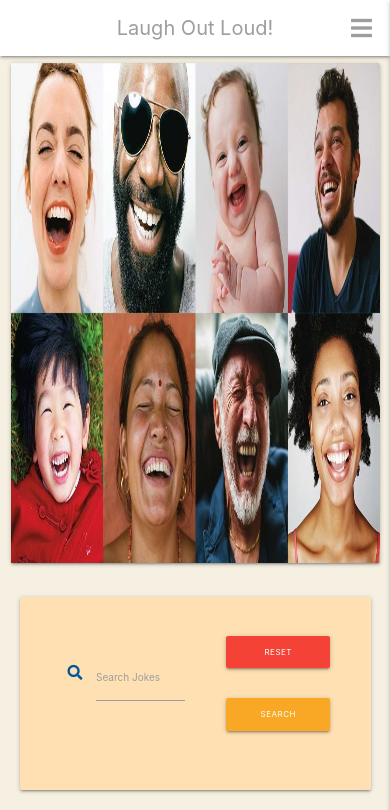
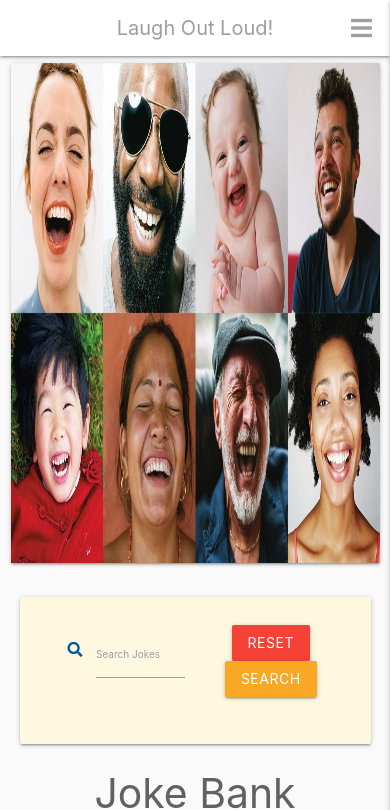
Before and after one commit to karzuin/jokes_library_MS3, a Flask app: page / in a window 390 px wide; the page is wider, and only the part inside the window is pictured. Shown: the top 810 px of that part. Run offline with Flask 2, Linux system fonts and the light colour scheme; the visitor is signed in with stand-in values (Sample User, id 1); a database or web service that is not in the repository returns one stand-in record (values such as "Sample title"); some libraries are stand-ins or nearby versions.

Commit message:
Added CSS and media queries for homepage

```diff
--- a/static/css/style.css
+++ b/static/css/style.css
@@ -1,5 +1,5 @@
 body {
-    background-color: rgb(245, 240, 226);
+    background-color: #fafafa;
 }
 
 nav ul a{
@@ -18,32 +18,36 @@ nav ul a{
 }
 
 .btn-small {
-    margin: 15px 0px 15px 15px;
+    margin: 10px;
 }
 
-.bookmark {
+/*.bookmark {
     margin: 15px;
 }
 
 .bookmark_edit {
     margin: 0px;
-}
+}*/
 
-#laughing-face {
+#counter {
     margin: 0px 10px 0px;
 }
 
-#frowning-face  {
-    margin: 0px 10px 0px;
+.social-links {
+    margin: 20px;
 }
 
 .social-links i {
     font-size: 30px;
 }
 
+.copyright {
+    padding-bottom: 20px;
+}
+
 /*-----MEDIA QUERIES-----*/
 
-@media only screen and (max-width: 414px) {
+@media only screen and (max-width: 325px) {
 
     #hero-text {
         font-size: 20px;
@@ -62,7 +66,173 @@ nav ul a{
         font-size: 10px;
     }
 
+    #edit {
+        padding: 0px;
+    }
+
+    #delete {
+        padding: 0px;
+    }
+
+    #face-icons {
+        margin-left: 50px;
+    }
+
     #counter {
-        margin-right: 5px;
+        margin-left: 15px;
     }
 }
+
+@media only screen and (min-width: 375px) {
+
+    #hero-text {
+        font-size: 20px;
+    }
+
+    .btn-small {
+        width: 80%;
+        font-size: 10px;
+    }
+
+    #fa-search {
+        font-size: 15px;
+    }
+
+    #searchbox {
+        font-size: 10px;
+    }
+
+    #edit {
+        padding: 0px;
+    }
+
+    #delete {
+        padding: 0px;
+    }
+
+    #face-icons {
+        margin-left: 70px;
+    }
+
+    #counter {
+        margin-left: 15px;
+    }
+
+}
+
+@media only screen and (min-width: 425px) {
+
+    #hero-text {
+        font-size: 20px;
+    }
+
+    .btn-small {
+        width: 80%;
+        font-size: 12px;
+    }
+
+    #fa-search {
+        font-size: 15px;
+    }
+
+    #searchbox {
+        font-size: 10px;
+    }
+
+    #edit {
+        padding: 0px;
+    }
+
+    #delete {
+        padding: 0px;
+    }
+
+    #face-icons {
+        margin-left: 90px;
+    }
+
+    #counter {
+        margin-left: 15px;
+    }
+
+}
+
+@media only screen and (min-width: 760px) {
+
+    #searchbox {
+        font-size: 20px;
+    }
+
+    #edit-delete {
+        margin-left: -30px;
+    }
+
+    #edit {
+        padding: 0px;
+    }
+
+    #delete {
+        padding: 0px;
+    }
+
+    #face-icons {
+        margin: 15px 0px 0px 30px;
+    }
+
+    #counter {
+        margin-left: 15px;
+    }
+
+}
+
+@media only screen and (min-width: 1020px) {
+
+    .btn-small {
+        width: 100%;
+    }
+
+    #edit-delete {
+        margin-left: -30px;
+    }
+
+    #edit {
+        padding: 0px;
+    }
+
+    #delete {
+        padding: 0px;
+    }
+
+    #face-icons {
+        margin: 15px 0px 0px 30px;
+    }
+
+    #counter {
+        margin-left: 15px;
+    }
+
+}
+
+@media only screen and (min-width: 1435px) {
+
+    #edit-delete {
+        margin-left: -30px;
+    }
+
+    #edit {
+        padding: 0px;
+    }
+
+    #delete {
+        padding: 0px;
+    }
+
+    #face-icons {
+        margin: 15px 0px 0px 30px;
+    }
+
+    #counter {
+        margin: 0px 20px 0px;
+    }
+
+}
--- a/templates/base.html
+++ b/templates/base.html
@@ -19,7 +19,7 @@
         <!--Main navbar-->
             <div class="navbar-fixed">
                 <nav>
-                    <div class="col s12 nav-wrapper white lighten-2">
+                    <div class="col s10 offsets-2 nav-wrapper white lighten-2">
                         <a href="{{ url_for('get_jokes') }}" class="brand-logo center grey-text" id="hero-text">Laugh Out Loud!</a>
                         <a href="#" data-target="mobile-demo" class="sidenav-trigger right grey-text "><i class="fas fa-bars"></i></a>
                         <ul class="right hide-on-med-and-down">
@@ -96,8 +96,8 @@
                 <i class="fab fa-youtube" aria-hidden="true"></i>
                 <span class="sr-only">YouTube</span></a>
         </div>
-        <div class="col s12 copyright text-grey center"><strong>Site is for educational purposes only &copy; Karen Yuen </strong><span id="copyright"></span></div>
     </div>
+    <div class="col s12 copyright text-grey center"><strong> &copy; Karen Yuen </strong><span id="copyright"></span></div>
   </footer>
 
   <script src="https://code.jquery.com/jquery-3.5.1.min.js"
--- a/templates/jokes.html
+++ b/templates/jokes.html
@@ -2,7 +2,7 @@
 {% block content %}
 
 
-        <div class="row card-panel orange lighten-4">
+        <div class="row card-panel amber lighten-5">
             <form action="{{ url_for('search') }}" method="POST" class="col s12">
                 <div class="row valign-wrapper center-align">
                     <div class="input-field col s12 m12">
@@ -11,8 +11,8 @@
                         <label for="query" id="searchbox">Search Jokes</label>
                     </div>
                     <div class="col s12">
-                        <a href="{{ url_for('get_jokes') }}" class="red btn-small text-shadow">Reset</a>
-                        <button type="submit" class="yellow darken-3 btn-small text-shadow">
+                        <a href="{{ url_for('get_jokes') }}" class="red btn text-shadow">Reset</a>
+                        <button type="submit" class="yellow darken-3 btn text-shadow">
                             Search
                         </button>
                     </div>
@@ -26,25 +26,25 @@
             <!--joke category panel-->
             <div class="col s12 m6 offset-m3 l3">
                 <div class="collection z-depth-1">
-                    <a href="{{ url_for('get_jokes') }}" class="collection-item orange lighten-5 grey-text text-darken-2">Home - Joke Bank</a>
-                    <a href="{{ url_for('family_jokes') }}" class="collection-item orange lighten-5 grey-text text-darken-2">Family Jokes</a>
-                    <a href="{{ url_for('food_jokes') }}" class="collection-item orange lighten-5 grey-text text-darken-2">Food Jokes</a>
-                    <a href="{{ url_for('insult_jokes') }}" class="collection-item orange lighten-5 grey-text text-darken-2">Insult Jokes</a>
-                    <a href="{{ url_for('relationship_jokes') }}" class="collection-item orange lighten-5 grey-text text-darken-2">Relationship Jokes</a>
-                    <a href="{{ url_for('word_jokes') }}" class="collection-item orange lighten-5 grey-text text-darken-2">Word Play Jokes</a>
-                    <a href="{{ url_for('yo_jokes') }}" class="collection-item orange lighten-5 grey-text text-darken-2">Yo Momma Jokes</a>
+                    <a href="{{ url_for('get_jokes') }}" class="collection-item amber lighten-5 grey-text text-darken-2">Home - Joke Bank</a>
+                    <a href="{{ url_for('family_jokes') }}" class="collection-item amber lighten-5 grey-text text-darken-2">Family Jokes</a>
+                    <a href="{{ url_for('food_jokes') }}" class="collection-item amber lighten-5 grey-text text-darken-2">Food Jokes</a>
+                    <a href="{{ url_for('insult_jokes') }}" class="collection-item amber lighten-5 grey-text text-darken-2">Insult Jokes</a>
+                    <a href="{{ url_for('relationship_jokes') }}" class="collection-item amber lighten-5 grey-text text-darken-2">Relationship Jokes</a>
+                    <a href="{{ url_for('word_jokes') }}" class="collection-item amber lighten-5 grey-text text-darken-2">Word Play Jokes</a>
+                    <a href="{{ url_for('yo_jokes') }}" class="collection-item amber lighten-5 grey-text text-darken-2">Yo Momma Jokes</a>
                 </div>
             </div>
         {% if jokes|length > 0 %}
             <div class="col s12 l9">
             {% for joke in jokes %}
-                <div class="card-panel orange lighten-5">
+                <div class="card-panel amber lighten-5">
                     <div class="card-content">
                         <p class="">{{ joke.joke_description }}</p><br>
                         <p class="">by: {{ joke.created_by }}</p><br>
                     </div>
                     <div class="row">
-                        <div class="col s6 m7 l7 valign-wrapper">
+                        <div class="col s8 offset-s2 m4 valign-wrapper" id="bookmarks">
                     {% if session.user %}
                         {% if joke._id in users_bookmark %}
                             <a href="{{ url_for('remove_bookmark', joke_id=joke._id)}}" class="btn tooltipped btn-small teal lighten-1 white-text bold"
```
Also changed, not shown: other parts of templates/jokes.html (+15 -13 lines).
